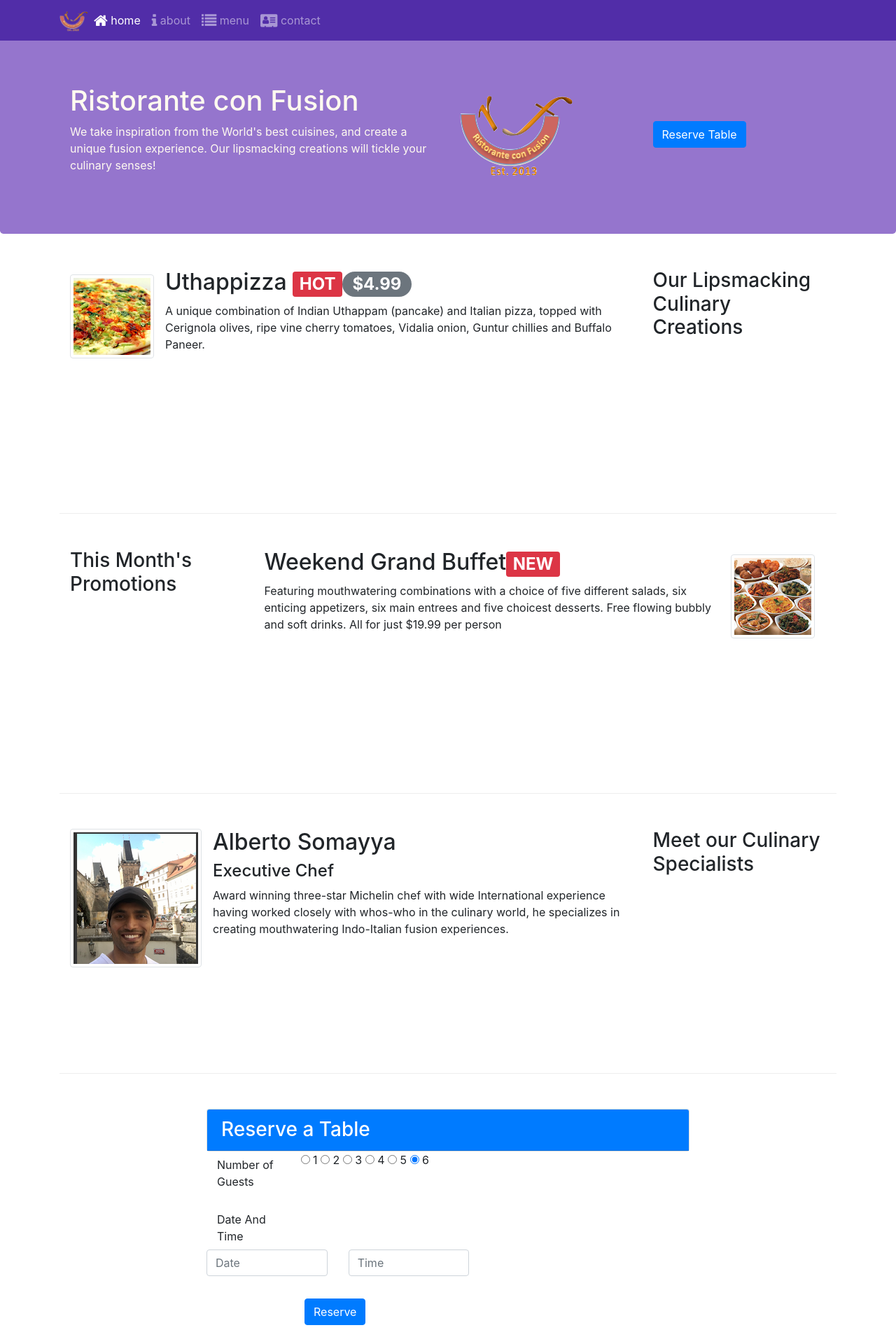
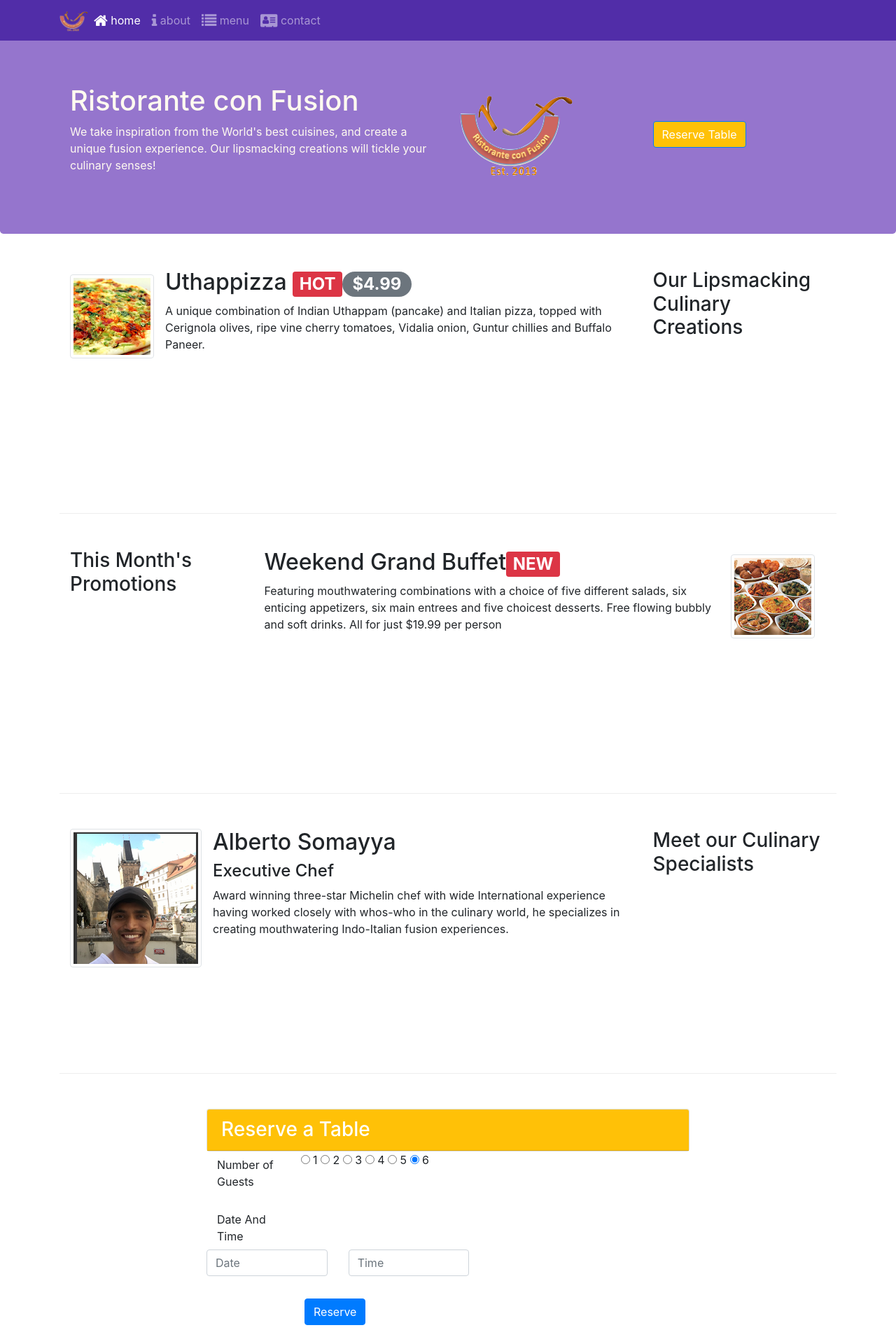
Before and after one commit to AkshayCshetty/coursera-frontend-development, a website: page Bootstrap4/conFusion/index.html in a window 1280 px wide. Shown: the top 1900 px of the page at 70% size. Drawn offline with nearby package versions, Linux system fonts and the light colour scheme.

Commit message:
assignemnet2- 2

```diff
--- a/Bootstrap4/conFusion/index.html
+++ b/Bootstrap4/conFusion/index.html
@@ -43,7 +43,7 @@
                         <img src="img/logo.png" class="img-fluid">
                 </div>
                 <div class="col-12 col-sm align-self-center">
-                    <div class="btn-group" role="group"><a href="#option1" role="button" class="btn btn-block btn-primary">Reserve Table </a></div>
+                    <div class="btn-group" role="group"><a href="#option1" role="button" class="btn btn-block btn-primary bg-warning">Reserve Table </a></div>
                 </div>
             </div>
         </div>
@@ -80,7 +80,7 @@
                 <div class="media">
                     <div class="media-body">
                             <h2 class="mt-0">Weekend Grand Buffet<span class="badge badge-danger">NEW</span></h2>
-                            <p>Featuring mouthwatering combinations with a choice of five different salads, six enticing appetizers, six main entrees and five choicest desserts. Free flowing bubbly and soft drinks. All for just $19.99 per person </p>
+                            <p class="d-none d-sm-block">Featuring mouthwatering combinations with a choice of five different salads, six enticing appetizers, six main entrees and five choicest desserts. Free flowing bubbly and soft drinks. All for just $19.99 per person </p>
                     </div>
                     <img class="d-flex mr-3 img-thumbnail align-self-center"
                     src="img/buffet.png" alt="buffet">
@@ -115,9 +115,9 @@
     <div class="container">
 
         <div class="row row-content allign-items-center">
-                <div class="col-8 col-sm-first offset-2 ">
+                <div class="col-8  col-sm-first offset-2 ">
                     <div class="card">
-                        <h3 class="card-header bg-primary text-white">Reserve a Table</h3>
+                        <h3 class="card-header bg-primary text-white bg-warning">Reserve a Table</h3>
                     </div>
                     <div class="col-12 col-sm-first">
                             <form>
```
